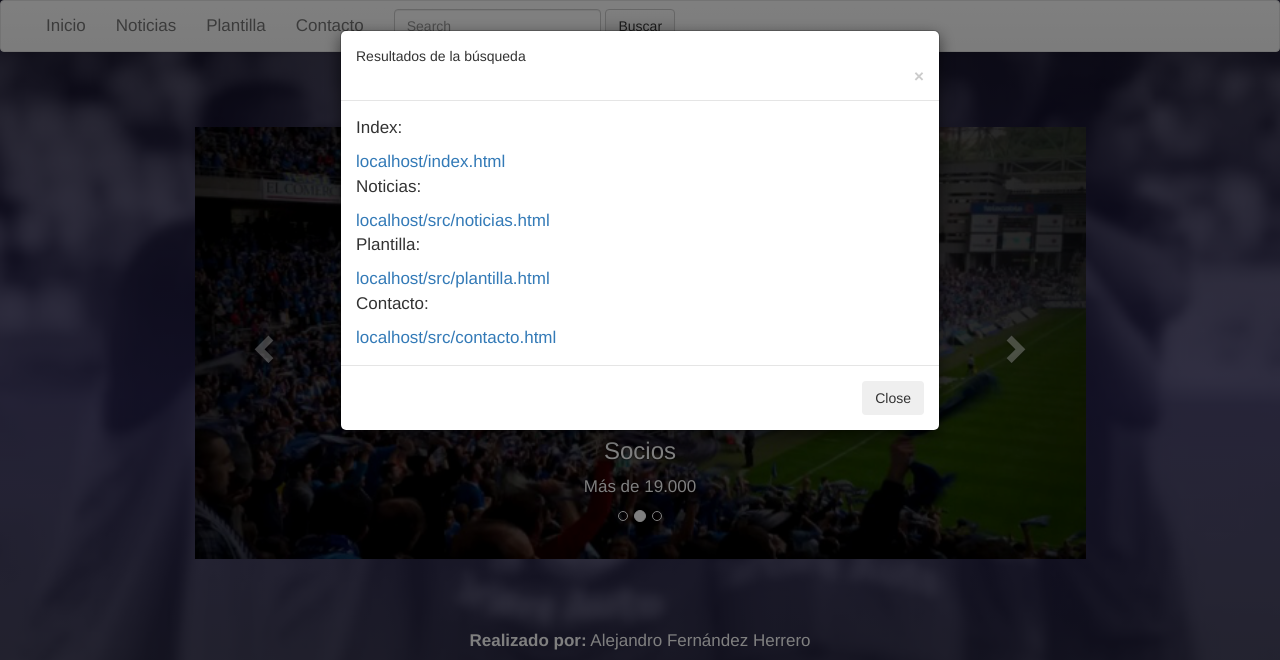
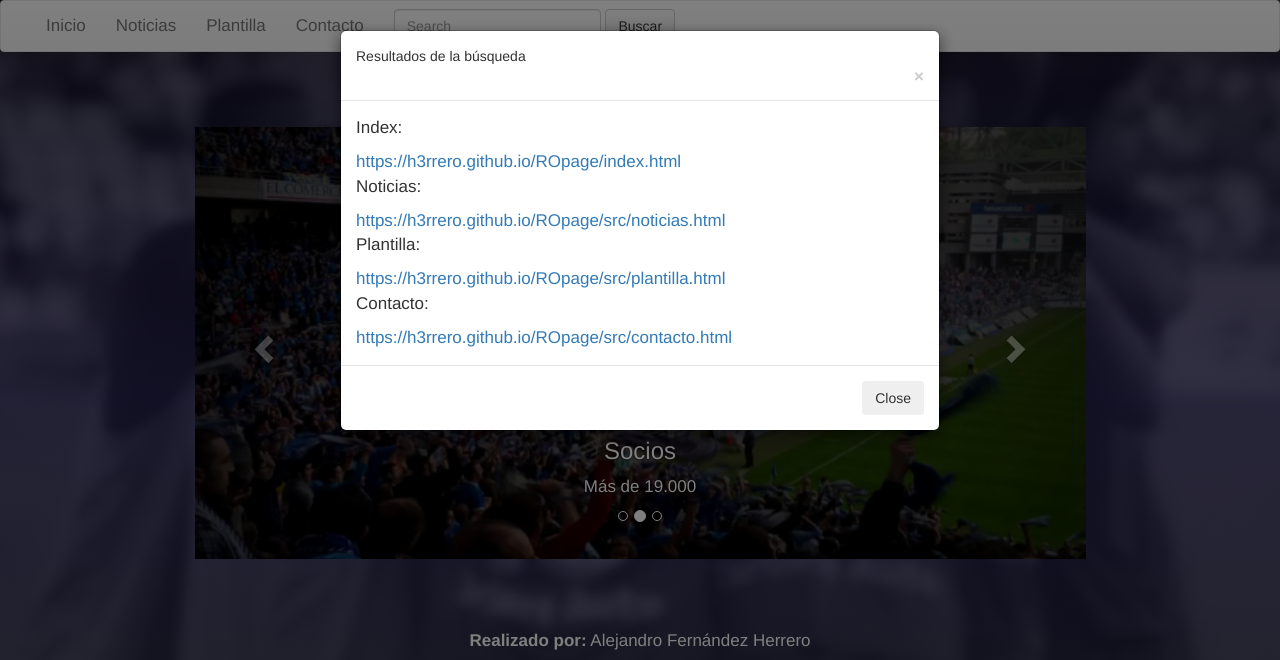
Before and after one commit to H3rrero/ROpage, a plain HTML site: page index.html in a window 1280 px wide. Both pictures are taken after a click on the button "Buscar". Shown: the top 660 px of the page. Drawn offline with nearby package versions, Linux system fonts and the light colour scheme.

Commit message:
buscador

```diff
--- a/index.html
+++ b/index.html
@@ -146,45 +146,44 @@
             interval: 2000
         })</script>
         <script>
-          var host = location.hostname;
 
         function buscar() {
           var coincidencias = [];
           $(".modal-body").empty();
           var valor = $("#inputBuscador").val();
-          $.get('index.html', function(response) {
+          $.get('https://h3rrero.github.io/ROpage/index.html', function(response) {
           if(response.indexOf(valor)>-1)
           {
             coincidencias.push({
-              url:"index.html",
+              url:"https://h3rrero.github.io/ROpage/index.html",
               name:"Index"
             });
           }
 
         });
-          $.get('src/noticias.html', function(response) {
+          $.get('https://h3rrero.github.io/ROpage/src/noticias.html', function(response) {
             if(response.indexOf(valor)>-1)
             {
               coincidencias.push({
-                url:"src/noticias.html",
+                url:"https://h3rrero.github.io/ROpage/src/noticias.html",
                 name:"Noticias"
               });
             }
         });
-        $.get('src/plantilla.html', function(response) {
+        $.get('https://h3rrero.github.io/ROpage/src/plantilla.html', function(response) {
           if(response.indexOf(valor)>-1)
           {
             coincidencias.push({
-              url:"src/plantilla.html",
+              url:"https://h3rrero.github.io/ROpage/src/plantilla.html",
               name:"Plantilla"
             });
           }
         });
-        $.get('src/contacto.html', function(response) {
+        $.get('https://h3rrero.github.io/ROpage/src/contacto.html', function(response) {
           if(response.indexOf(valor)>-1)
           {
             coincidencias.push({
-              url:"src/contacto.html",
+              url:"https://h3rrero.github.io/ROpage/src/contacto.html",
               name:"Contacto"
             });
           }
@@ -193,7 +192,7 @@
         setTimeout(function (params) {
           for (const i in coincidencias) {
             $(".modal-body").append("<p>"+coincidencias[i].name+":</p>");
-                $(".modal-body").append("<a href='"+host+"/"+coincidencias[i].url+"'>"+host+"/"+coincidencias[i].url+"</a>");
+                $(".modal-body").append("<a href='"+coincidencias[i].url+"'>"+coincidencias[i].url+"</a>");
         }
         }
         , 1);
```
